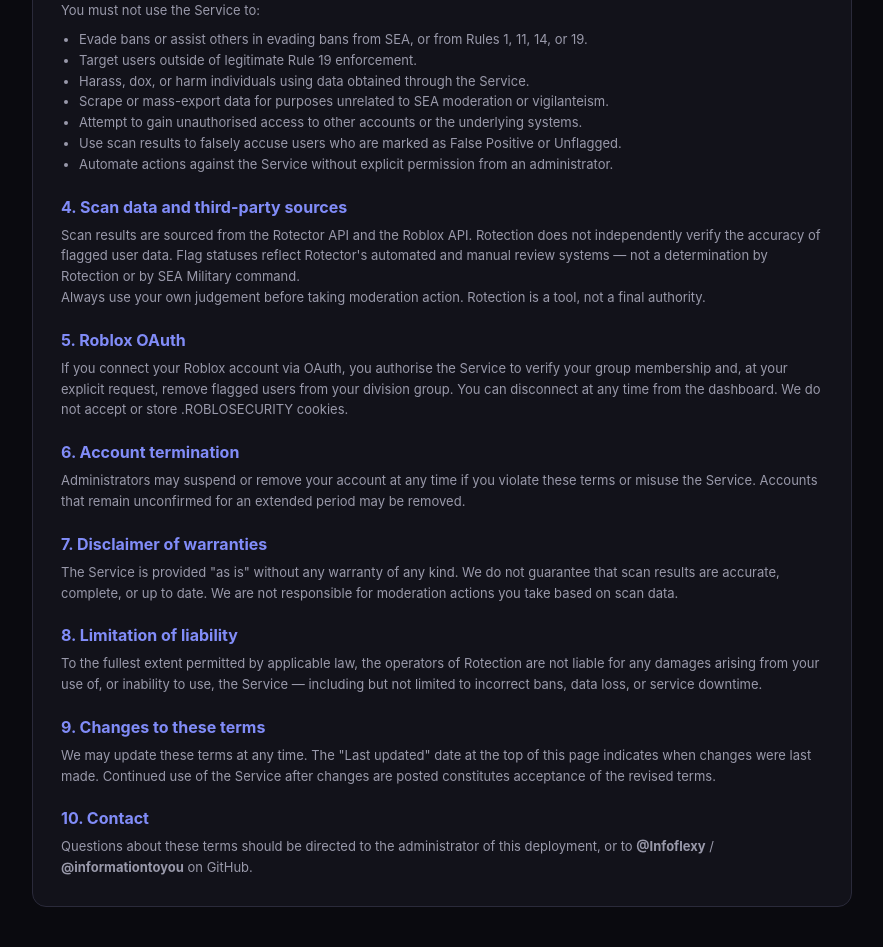
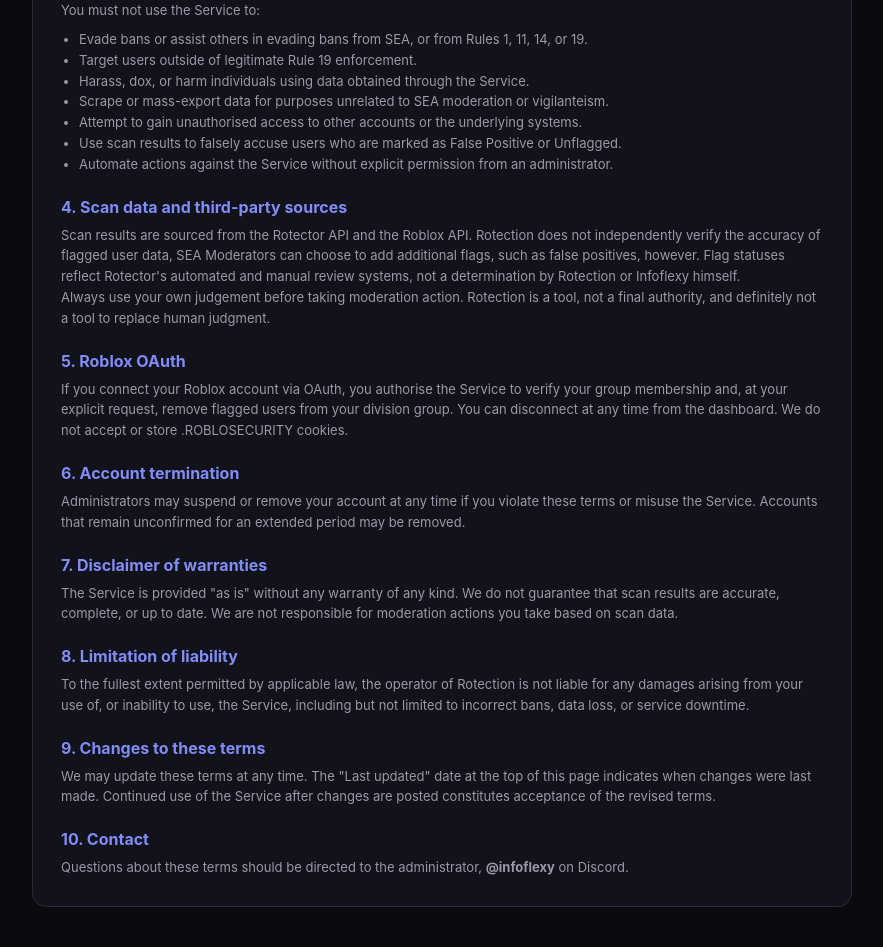
Before and after one commit to informationtoyou/rotection, a Flask app: page /tos in a window 1280 px wide. Shown: the part 600-1547 px from the top of the page, without its empty margins (198-1081 px from the left). Run offline with Flask 3, Linux system fonts and the light colour scheme.

Commit message:
Update Terms of Service to clarify scan data accuracy and liability limitations

```diff
--- a/templates/tos.html
+++ b/templates/tos.html
@@ -59,8 +59,8 @@
       </ul>
 
       <h2>4. Scan data and third-party sources</h2>
-      <p>Scan results are sourced from the Rotector API and the Roblox API. Rotection does not independently verify the accuracy of flagged user data. Flag statuses reflect Rotector's automated and manual review systems — not a determination by Rotection or by SEA Military command.</p>
-      <p>Always use your own judgement before taking moderation action. Rotection is a tool, not a final authority.</p>
+      <p>Scan results are sourced from the Rotector API and the Roblox API. Rotection does not independently verify the accuracy of flagged user data, SEA Moderators can choose to add additional flags, such as false positives, however. Flag statuses reflect Rotector's automated and manual review systems, not a determination by Rotection or Infoflexy himself.</p>
+      <p>Always use your own judgement before taking moderation action. Rotection is a tool, not a final authority, and definitely not a tool to replace human judgment.</p>
 
       <h2>5. Roblox OAuth</h2>
       <p>If you connect your Roblox account via OAuth, you authorise the Service to verify your group membership and, at your explicit request, remove flagged users from your division group. You can disconnect at any time from the dashboard. We do not accept or store .ROBLOSECURITY cookies.</p>
@@ -72,13 +72,13 @@
       <p>The Service is provided "as is" without any warranty of any kind. We do not guarantee that scan results are accurate, complete, or up to date. We are not responsible for moderation actions you take based on scan data.</p>
 
       <h2>8. Limitation of liability</h2>
-      <p>To the fullest extent permitted by applicable law, the operators of Rotection are not liable for any damages arising from your use of, or inability to use, the Service — including but not limited to incorrect bans, data loss, or service downtime.</p>
+      <p>To the fullest extent permitted by applicable law, the operator of Rotection is not liable for any damages arising from your use of, or inability to use, the Service, including but not limited to incorrect bans, data loss, or service downtime.</p>
 
       <h2>9. Changes to these terms</h2>
       <p>We may update these terms at any time. The "Last updated" date at the top of this page indicates when changes were last made. Continued use of the Service after changes are posted constitutes acceptance of the revised terms.</p>
 
       <h2>10. Contact</h2>
-      <p>Questions about these terms should be directed to the administrator of this deployment, or to <strong>@Infoflexy</strong> / <strong>@informationtoyou</strong> on GitHub.</p>
+      <p>Questions about these terms should be directed to the administrator, <strong>@infoflexy</strong> on Discord.</p>
     </div>
   </div>
 </body>
```
